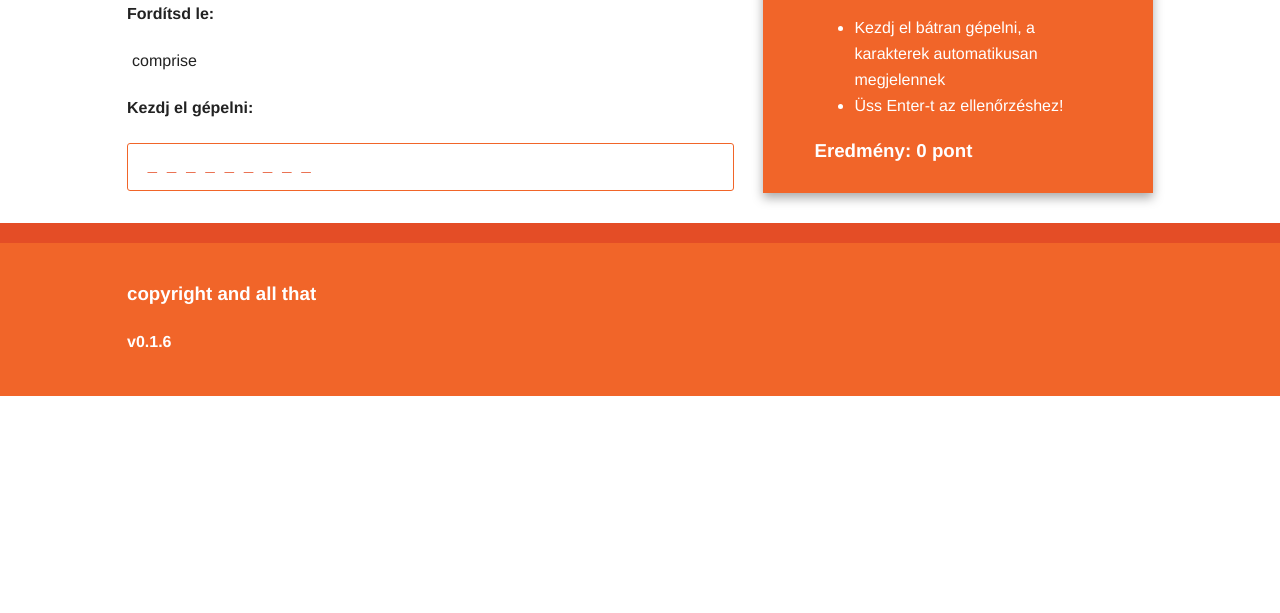
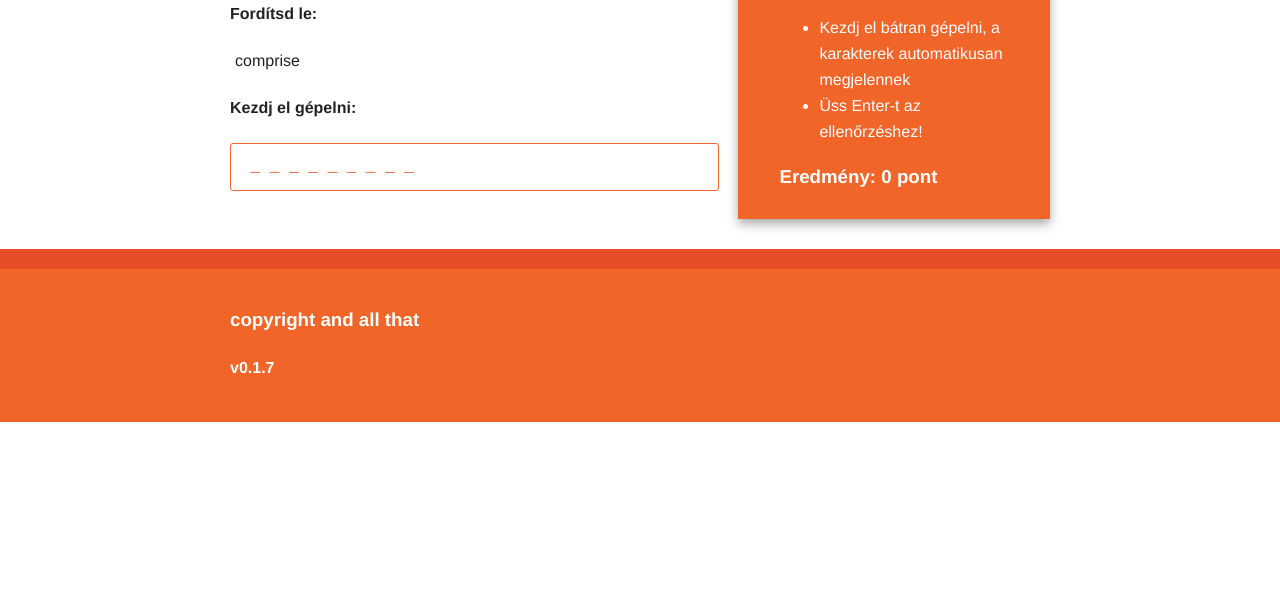
Before and after one commit to mnyeste/wordedu, a plain HTML site: page public_html/index.html in a window 1280 px wide. Shown: the part 187-800 px from the top of the page. Drawn offline with nearby package versions, Linux system fonts and the light colour scheme.

Commit message:
v0.1.7 reduced screen width

```diff
--- a/public_html/css/main.css
+++ b/public_html/css/main.css
@@ -252,14 +252,14 @@ nav a:hover {
     }
 }
 
-@media only screen and (min-width: 1140px) {
+@media only screen and (min-width: 900px) {
 
 /* ===============
     Maximal Width
    =============== */
 
     .wrapper {
-        width: 1026px; /* 1140px - 10% for margins */
+        width: 820px; /* 900px - 10% for margins */
         margin: 0 auto;
     }
 }
--- a/public_html/index.html
+++ b/public_html/index.html
@@ -62,7 +62,7 @@
         <div class="footer-container">
             <footer class="wrapper">
                 <h3>copyright and all that</h3>
-                <h4>v0.1.6</h4>
+                <h4>v0.1.7</h4>
             </footer>
         </div>
 
```
